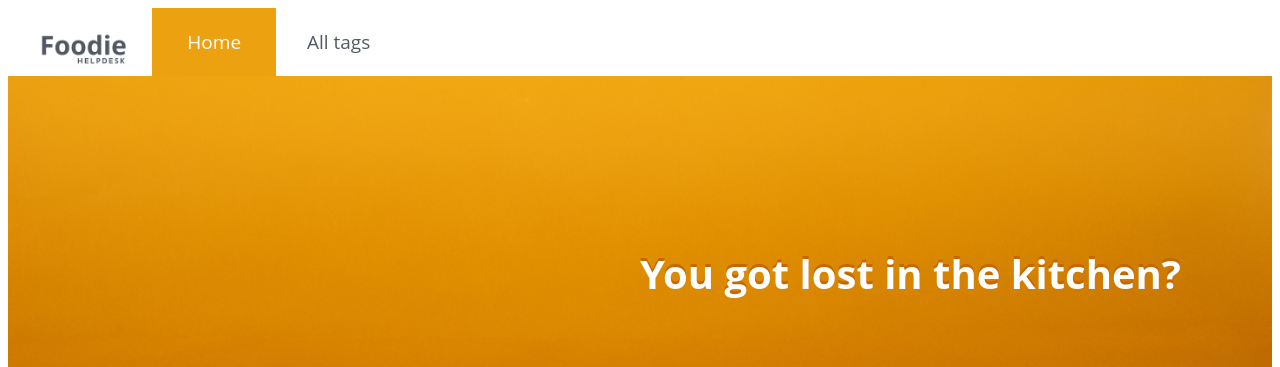
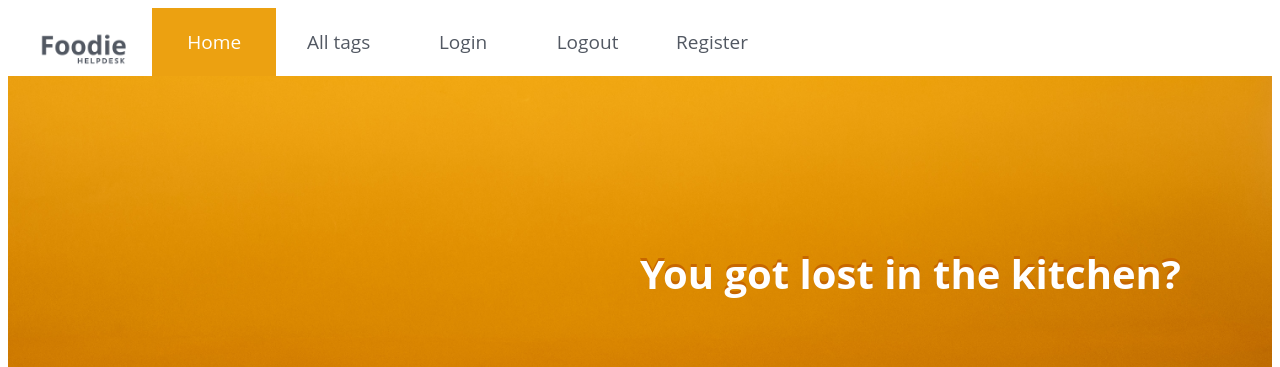
Before and after one commit to michal-bed/ask-mate-foodie, a Flask app: template templates/list.html in a window 1280 px wide. Shown: the top 367 px of the page. Run offline with Flask 2, Linux system fonts and the light colour scheme; the template is opened without the code that fills it, so the values that code supplies are empty; some libraries are stand-ins or nearby versions.

Commit message:
add urls on the main page

```diff
--- a/templates/list.html
+++ b/templates/list.html
@@ -22,6 +22,9 @@
 			<a class="active" href="{{ url_for('list_main_page') }}">Home</a>
 
             <a  href="{{ url_for('display_all_tags') }}">All tags</a>
+			<a  href="/login">Login</a>
+			<a  href="/logout">Logout</a>
+			<a  href="/register">Register</a>
 </div>
 </header>
 <div>
```
